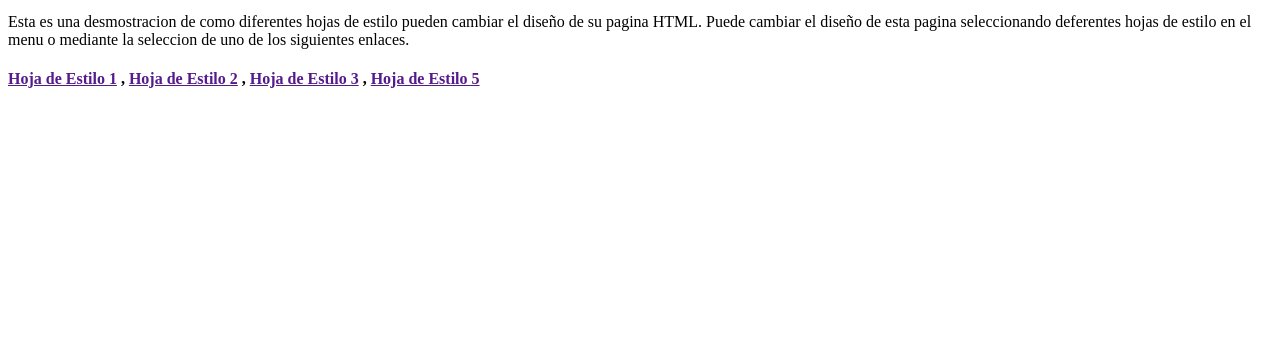
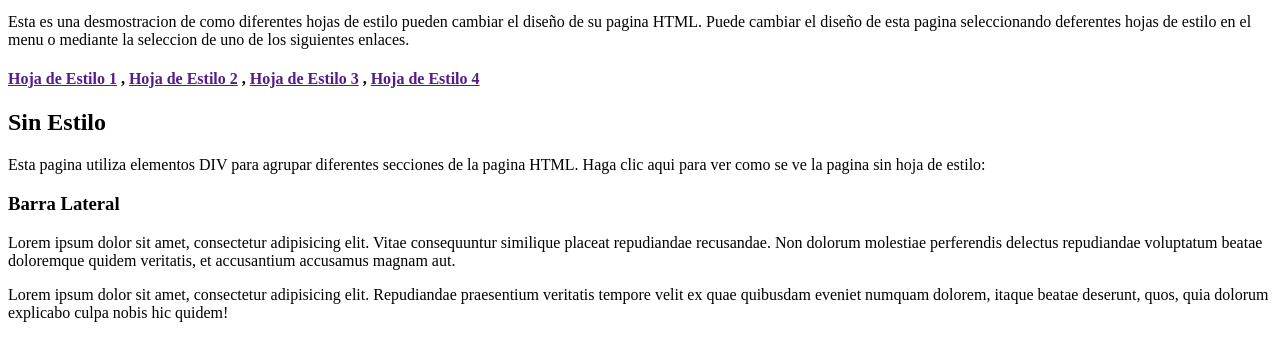
Before and after one commit to DavidReyes0014/Desarollo-Web-10mo, a plain HTML site: page Proyecto Hojas de Estilos/index.html in a window 1280 px wide. Shown: the part 271-632 px from the top of the page. Drawn offline with Linux system fonts and the light colour scheme.

Commit message:
update previo a hojas de estilo

```diff
--- a/Proyecto Hojas de Estilos/index.html
+++ b/Proyecto Hojas de Estilos/index.html
@@ -48,8 +48,19 @@
                 ,
                 <a href="">Hoja de Estilo 3</a>
                 ,
-                <a href="">Hoja de Estilo 5</a>
+                <a href="">Hoja de Estilo 4</a>
             </h4>
+
+            <h2>Sin Estilo</h2>
+            <p>
+                Esta pagina utiliza elementos DIV para agrupar diferentes secciones de la pagina HTML. Haga clic aqui para ver como se ve la pagina sin hoja de estilo:
+            </p>
+        </div>
+
+        <div id="bar">
+            <h3>Barra Lateral</h3>
+            <p>Lorem ipsum dolor sit amet, consectetur adipisicing elit. Vitae consequuntur similique placeat repudiandae recusandae. Non dolorum molestiae perferendis delectus repudiandae voluptatum beatae doloremque quidem veritatis, et accusantium accusamus magnam aut.</p>
+            <p>Lorem ipsum dolor sit amet, consectetur adipisicing elit. Repudiandae praesentium veritatis tempore velit ex quae quibusdam eveniet numquam dolorem, itaque beatae deserunt, quos, quia dolorum explicabo culpa nobis hic quidem!</p>
         </div>
     </div>
 </body>
```
